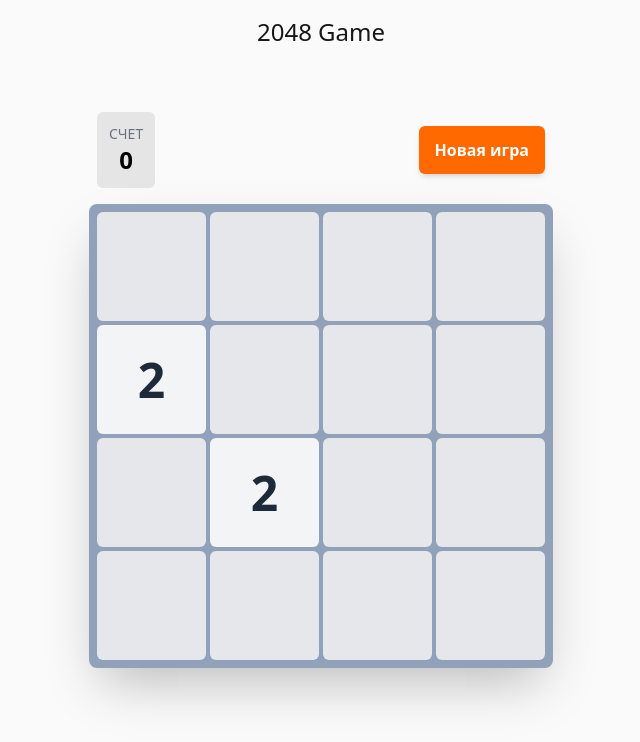
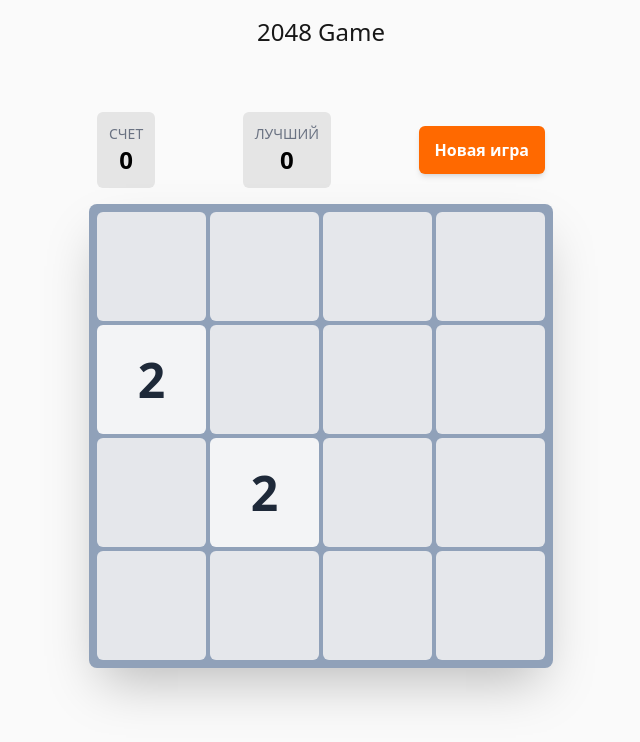
Before and after one commit to imagion/twentyfortyeight-game, a Next.js app: page / in a window 1280 px wide. Shown: the top 742 px of the page, without its empty margins (319-959 px from the left). Built offline with nearby package versions, Linux system fonts and the light colour scheme.

Commit message:
Добавлен лучший счет и localStorage

```diff
--- a/app/components/GameBoard.tsx
+++ b/app/components/GameBoard.tsx
@@ -10,6 +10,7 @@ type Cell = {
 
 const ROWS = 4;
 const COLS = 4;
+const HIGH_SCORE_KEY = '2048-high-score'; // Ключ для localStorage
 
 // Карта цветов для плиток. Легко расширять.
 const TILE_COLORS: { [key: number]: string } = {
@@ -30,6 +31,7 @@ const DEFAULT_TILE_COLOR = 'bg-gray-200 dark:bg-gray-900';
 export default function GameBoard() {
   const [board, setBoard] = useState<number[][]>([]);
   const [score, setScore] = useState(0);
+  const [highScore, setHighScore] = useState(0);
   const [isGameOver, setIsGameOver] = useState(false);
 
   // Создает пустую доску
@@ -217,6 +219,23 @@ export default function GameBoard() {
     return () => window.removeEventListener('keydown', handler);
   }, [move]);
 
+  // Работа с localStorage
+  useEffect(() => {
+    // Читаем рекорд при монтировании компонента
+    const savedHighScore = localStorage.getItem(HIGH_SCORE_KEY);
+    if (savedHighScore) {
+      setHighScore(parseInt(savedHighScore, 10));
+    }
+  }, []);
+
+  // Сохранение рекорда при изменении счета
+  useEffect(() => {
+    if (score > highScore) {
+      setHighScore(score);
+      localStorage.setItem(HIGH_SCORE_KEY, score.toString());
+    }
+  }, [score, highScore]);
+
   useEffect(() => {
     initializeGame();
   }, [initializeGame]);
@@ -230,6 +249,14 @@ export default function GameBoard() {
           </p>
           <span className='text-2xl font-bold text-black dark:text-white'>
             {score}
+          </span>
+        </div>
+        <div className='rounded-md bg-neutral-200 p-3 text-center dark:bg-neutral-800'>
+          <p className='text-sm font-medium text-gray-500 dark:text-gray-400'>
+            ЛУЧШИЙ
+          </p>
+          <span className='text-2xl font-bold text-black dark:text-white'>
+            {highScore}
           </span>
         </div>
         <button
```
